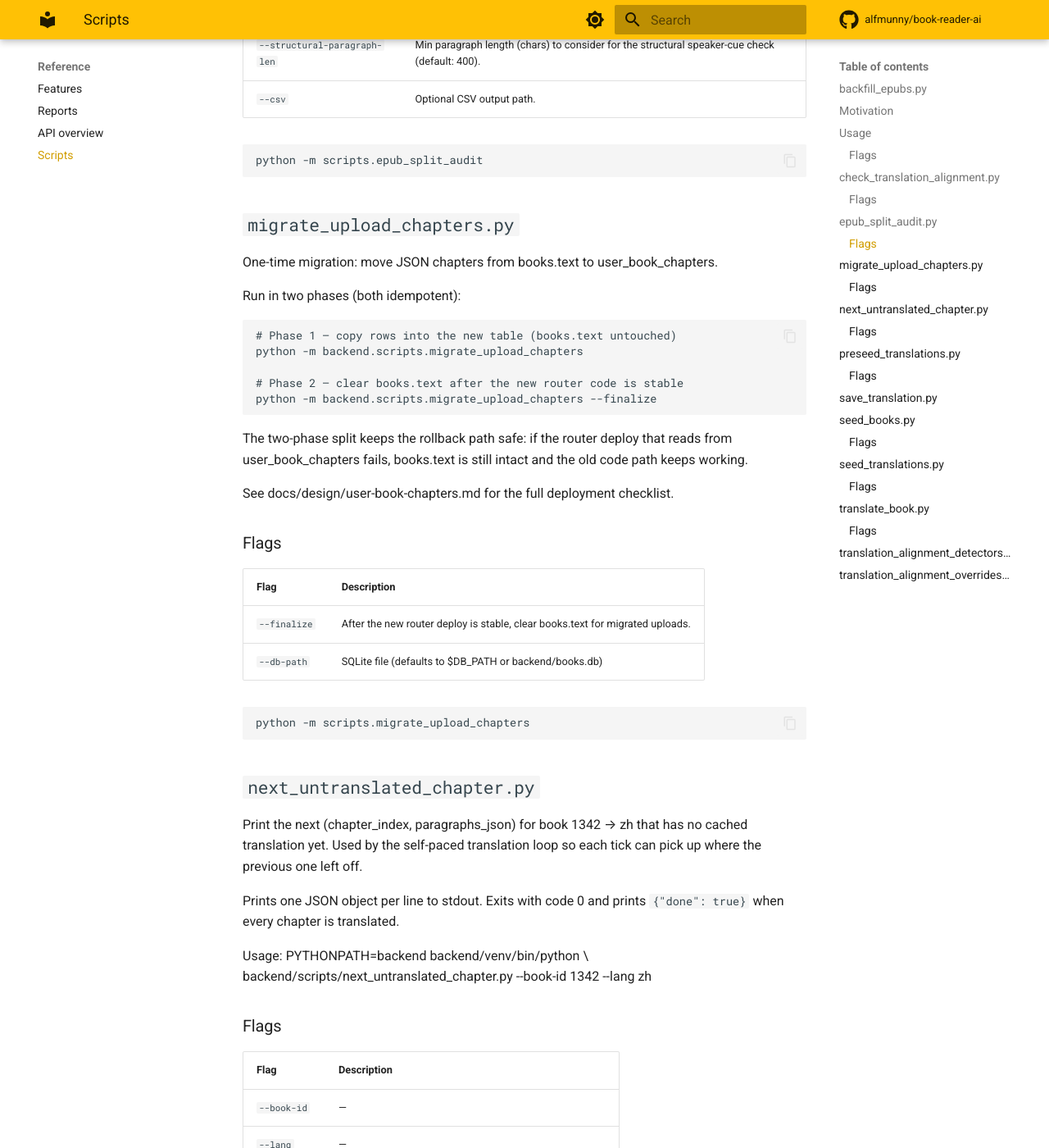
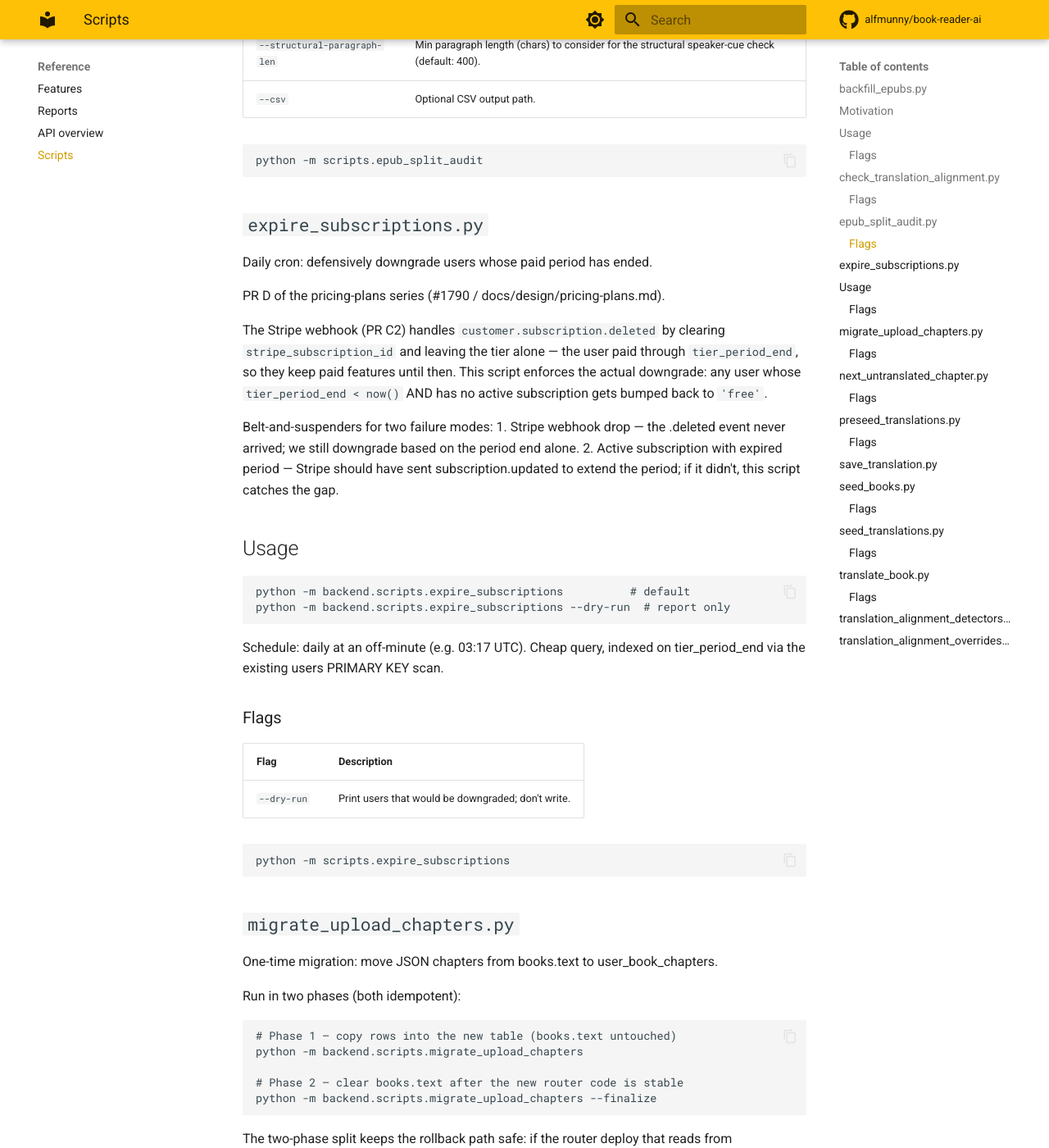
Before and after one commit to alfmunny/book-reader-ai, an MkDocs documentation site: the page built from docs/reference/scripts.md, in a window 1280 px wide and 1400 px high, scrolled down 3264 px. Shown: the whole window at 82% size. Built offline with MkDocs 1.6.1 and Material for MkDocs 9.7.7, drawn with Linux system fonts in a browser that asks for light colours; comment, search, counter and statistics services are not loaded.

Commit message:
design: local-first content — fossilized content artifacts (#2624)
Path B design doc for issue #2624, specifying slice 1 in detail:
- data/books/book_<id>.json artifact schema (frozen split + translations,
  content_sha256 integrity)
- migration 040: book_freeze + book_chapters tables
- freeze_book.py / ingest_book.py scripts with mechanical audit pre-filter
  and legacy translation-export merge (both conventions)
- get_chapters(book_id) resolver hiding frozen-vs-runtime paths
- Faust #2229 pilot plan, migration-period hazards, test plan, 3-PR series

Also regenerates auto-generated docs indexes (design-index, migrations,
scripts reference) — catches up drift from the pricing-plans series.

Co-Authored-By: Claude Fable 5 <noreply@anthropic.com>

````diff
--- a/docs/reference/scripts.md
+++ b/docs/reference/scripts.md
@@ -132,6 +132,44 @@ signals — the script can be wired into CI as a data-quality gate.
 
 ```bash
 python -m scripts.epub_split_audit
+```
+
+## `expire_subscriptions.py`
+
+Daily cron: defensively downgrade users whose paid period has ended.
+
+PR D of the pricing-plans series (#1790 / docs/design/pricing-plans.md).
+
+The Stripe webhook (PR C2) handles `customer.subscription.deleted` by
+clearing `stripe_subscription_id` and leaving the tier alone — the user
+paid through `tier_period_end`, so they keep paid features until then.
+This script enforces the actual downgrade: any user whose
+`tier_period_end < now()` AND has no active subscription gets bumped
+back to `'free'`.
+
+Belt-and-suspenders for two failure modes:
+  1. Stripe webhook drop — the .deleted event never arrived; we still
+     downgrade based on the period end alone.
+  2. Active subscription with expired period — Stripe should have sent
+     subscription.updated to extend the period; if it didn't, this
+     script catches the gap.
+
+Usage
+-----
+    python -m backend.scripts.expire_subscriptions          # default
+    python -m backend.scripts.expire_subscriptions --dry-run  # report only
+
+Schedule: daily at an off-minute (e.g. 03:17 UTC). Cheap query, indexed
+on tier_period_end via the existing users PRIMARY KEY scan.
+
+### Flags
+
+| Flag | Description |
+|---|---|
+| `--dry-run` | Print users that would be downgraded; don't write. |
+
+```bash
+python -m scripts.expire_subscriptions
 ```
 
 ## `migrate_upload_chapters.py`
````
Also changed, not shown: docs/architecture/design-index.md (+3 -0 lines), docs/architecture/migrations.md (+28 -0 lines), docs/design/local-first-content.md (added, +271 -0 lines).
